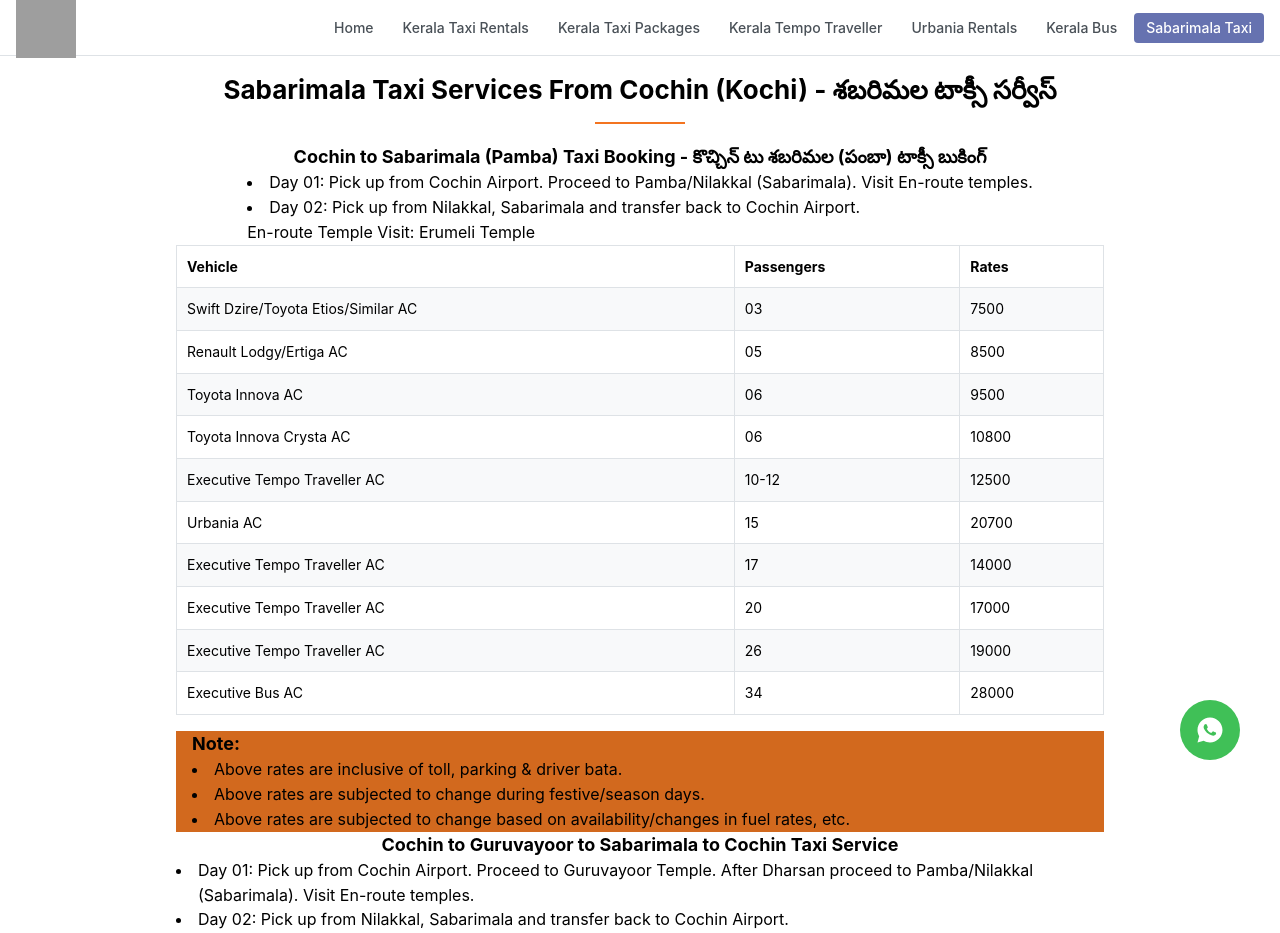
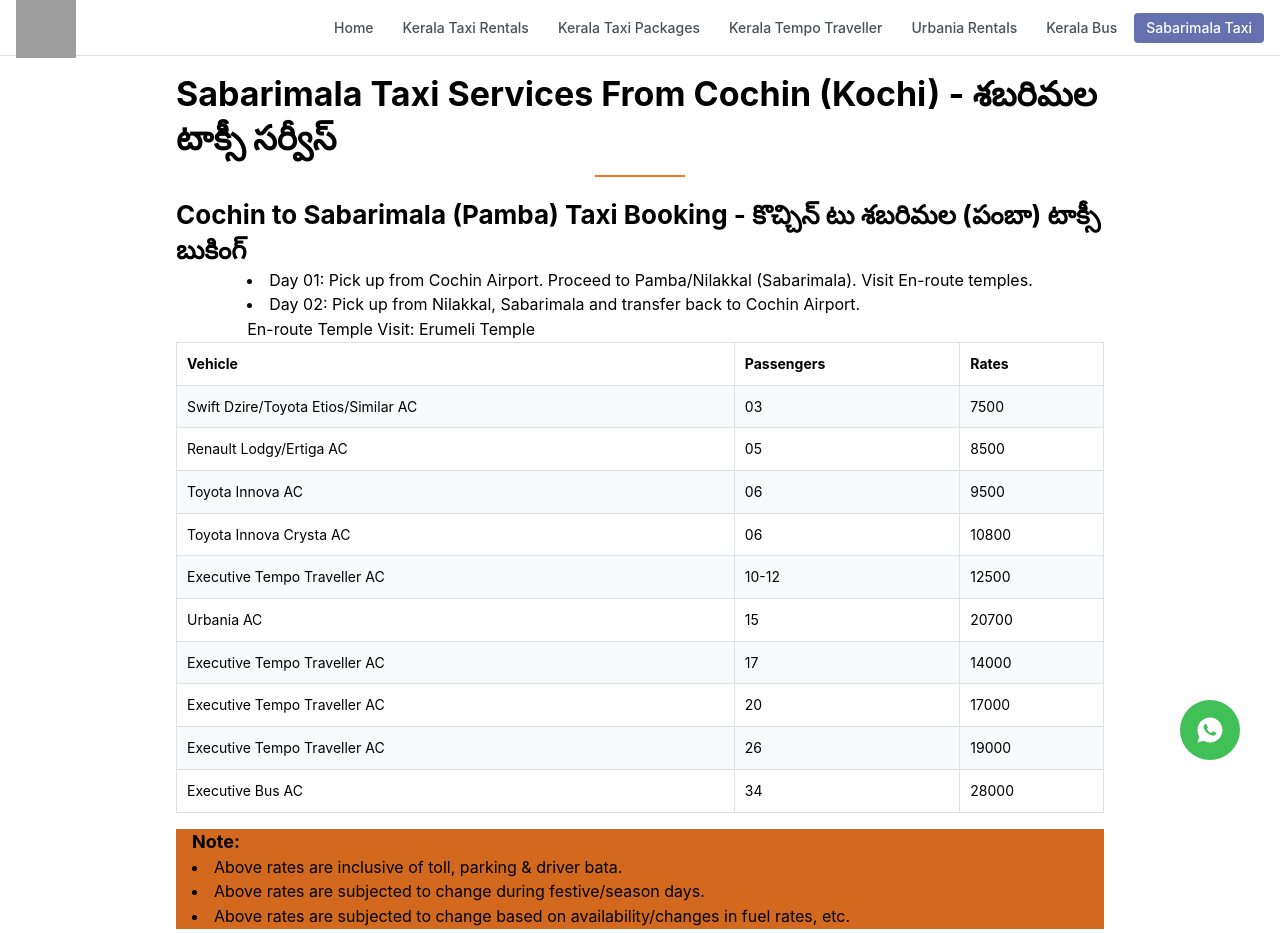
Before and after one commit to cochindreamdestinations/website, a Next.js app: page /sabarimala in a window 1280 px wide. Shown: the top 933 px of the page. Built offline with nearby package versions, Linux system fonts and the light colour scheme; no server answers; grey boxes are pictures that could not be loaded.

Commit message:
Changing title style

```diff
--- a/components/sabarimala/Sabarimala.tsx
+++ b/components/sabarimala/Sabarimala.tsx
@@ -8,7 +8,7 @@ export default function Heading() {
   return (
     <Container my="md">
       <Center>
-        <Title size="h2">
+        <Title order={1}>
           Sabarimala Taxi Services From Cochin (Kochi) - శబరిమల టాక్సీ సర్వీస్
         </Title>
       </Center>
@@ -16,7 +16,7 @@ export default function Heading() {
         <span className={classes.borderOrange}></span>
       </Center>
       <Center>
-        <Title size="h4">
+        <Title order={2}>
           Cochin to Sabarimala (Pamba) Taxi Booking - కొచ్చిన్ టు శబరిమల (పంబా) టాక్సీ బుకింగ్
         </Title>
       </Center>
@@ -35,7 +35,7 @@ export default function Heading() {
       <KochiToSabariMalaTable />
       <Notes />
       <Center>
-        <Title size="h4">Cochin to Guruvayoor to Sabarimala to Cochin Taxi Service</Title>
+        <Title order={2}>Cochin to Guruvayoor to Sabarimala to Cochin Taxi Service</Title>
       </Center>
       <Center>
         <List>
```
